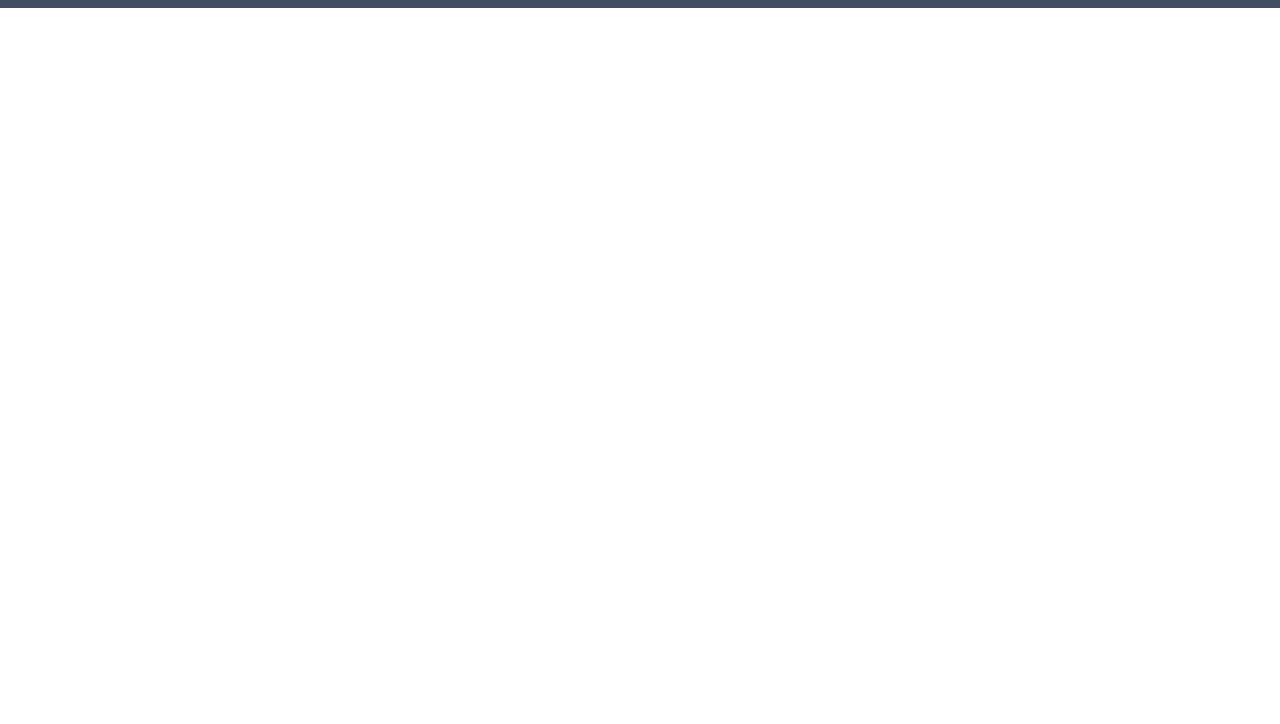
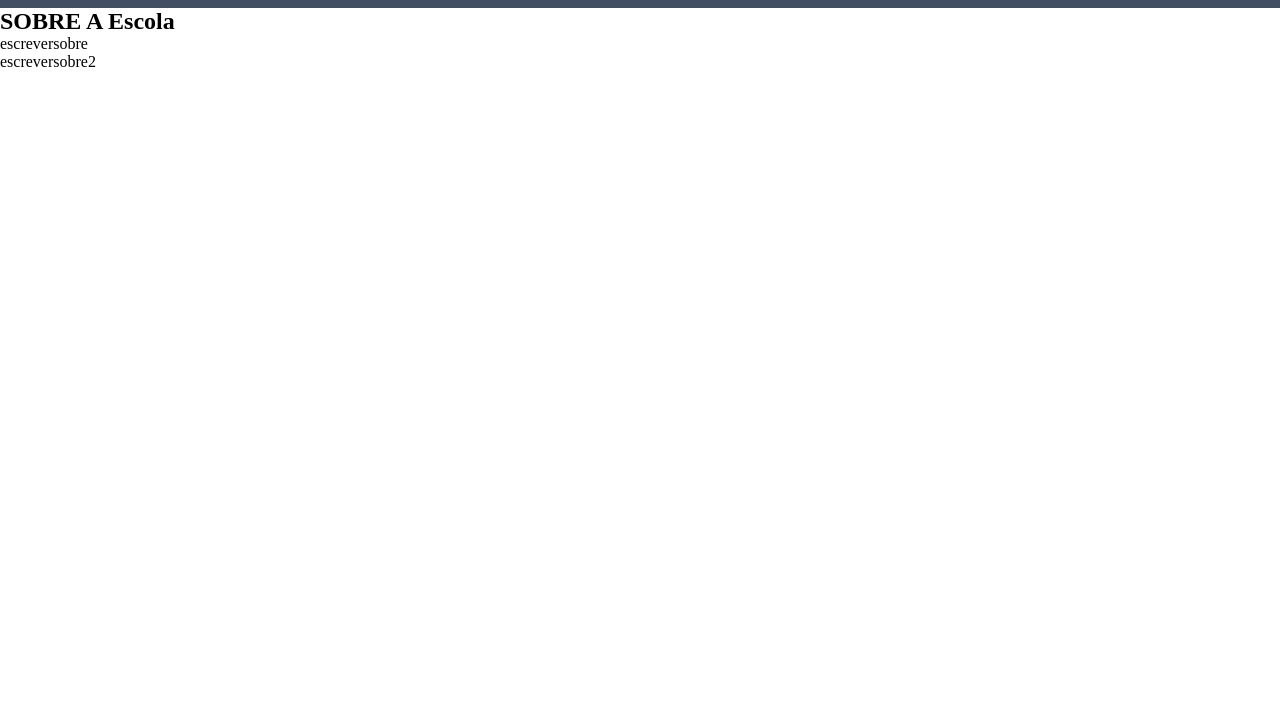
Before and after one commit to sasahvicentee/site-escola-alura2, a plain HTML site: page index.html in a window 1280 px wide. Shown: the part 76-800 px from the top of the page. Drawn offline with Linux system fonts and the light colour scheme.

Commit message:
alteração2

```diff
--- a/index.html
+++ b/index.html
@@ -4,7 +4,7 @@
     <meta charset="UTF-8">
     <meta http-equiv="X-UA-Compatible" content="IE=edge">
     <meta name="viewport" content="width=device-width, initial-scale=1.0">
-    <title>Document</title>
+    <title>site ALura</title>
 </head>
 <link rel="stylesheet" href="style.css">
 <body>
@@ -16,5 +16,16 @@
      <li class="cabeçalho-lista-item">Estudante</li>
         </ul>
     </header>
+    <main>
+        <section class="escola">
+
+            <div class="escola-div-conteudo">
+                <h2 class="titulo-escola">SOBRE A Escola</h2>
+                <p class="escola-texto-um">escreversobre </p>
+                    <p class="escola-texto-dois">escreversobre2 </p>
+                </div>
+         <img src="nomedoarq" alt="">
+        </section>
+    </main>
 </body>
 </html>
```
